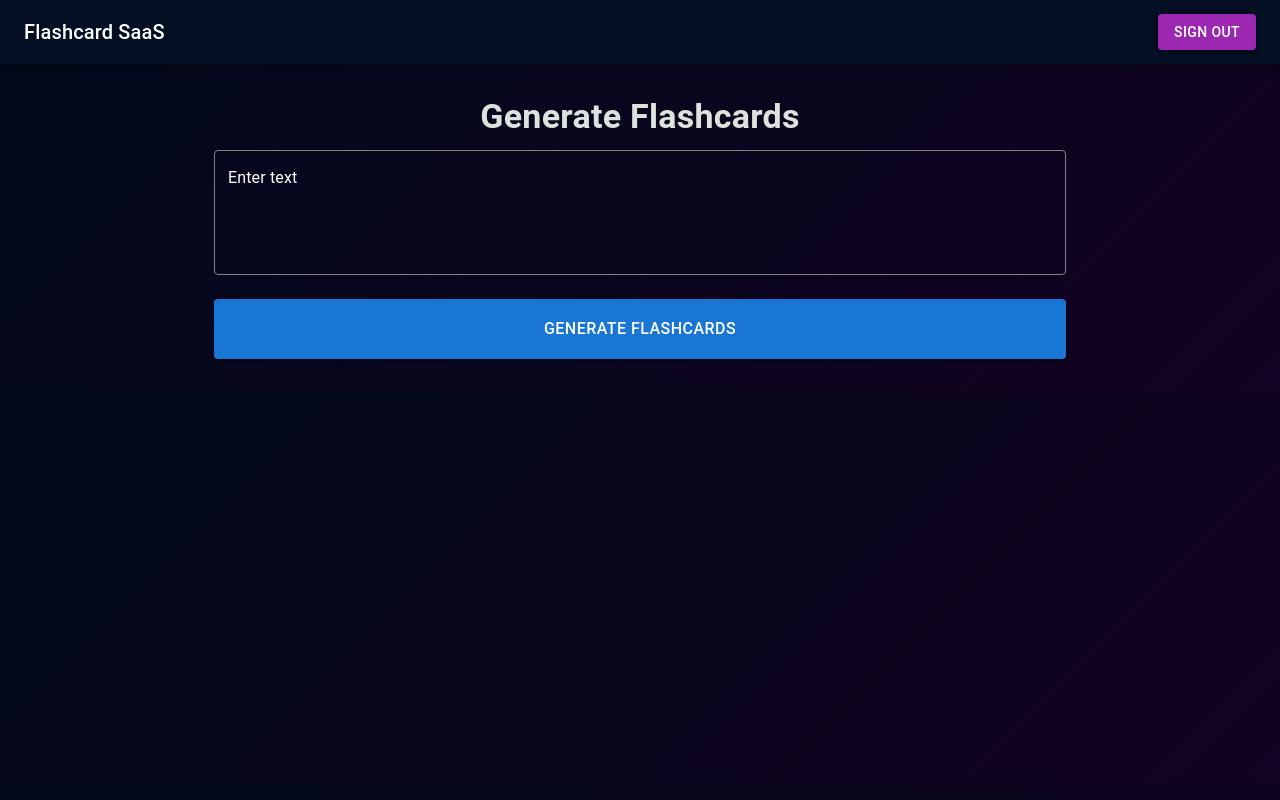
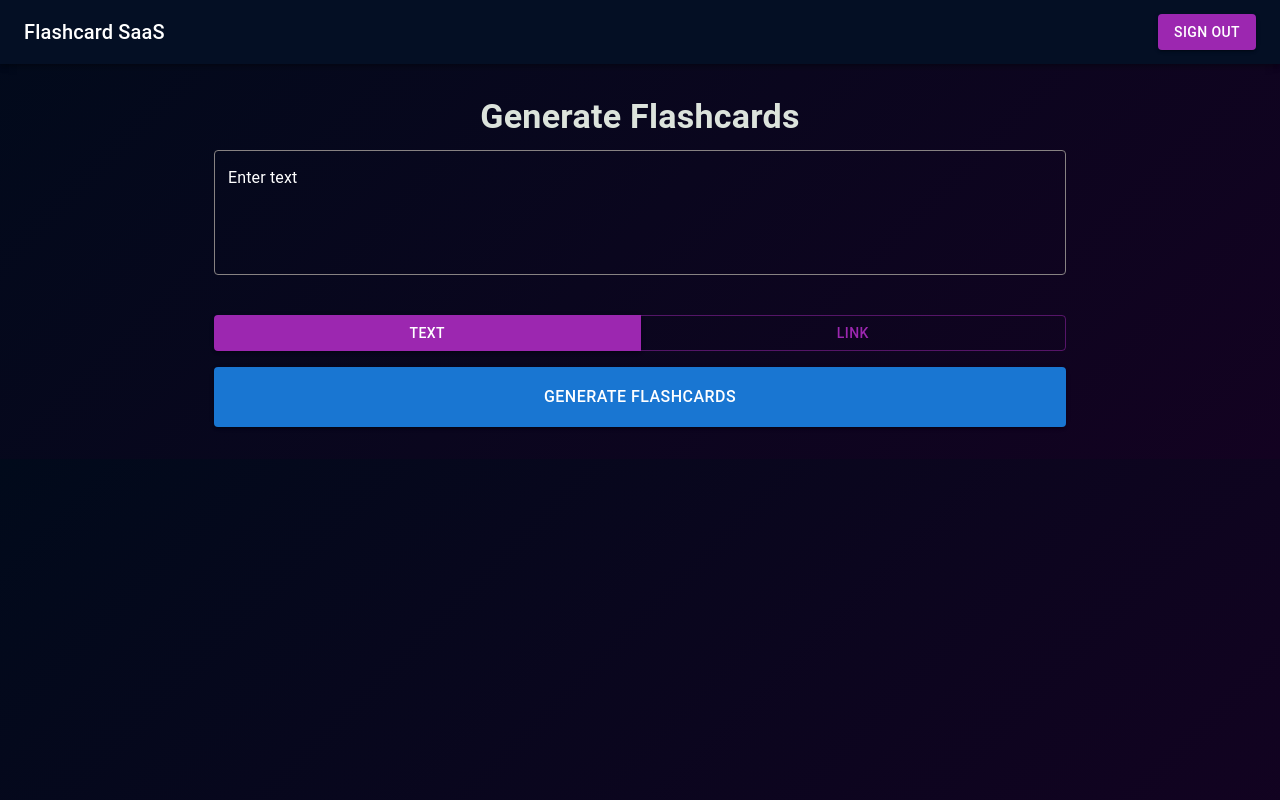
Before and after one commit to ricozama121803/HeadstarterTeam-flashcard-saas, a Next.js app: page /generate-flashcard in a window 1280 px wide. Built offline with nearby package versions, Linux system fonts and the light colour scheme; no server answers; sample sign-in values are in the browser's storage.

Commit message:
Added button group to select submission type

```diff
--- a/app/generate-flashcard/page.js
+++ b/app/generate-flashcard/page.js
@@ -15,6 +15,7 @@ import {
   DialogContent,
   DialogContentText,
   DialogActions,
+  ButtonGroup,
 } from "@mui/material";
 import FlashcardsGrid from "../flashcard/flashcardGrid";
 import { db, collection, addDoc } from '/firebase';
@@ -33,6 +34,7 @@ export default function Generate() {
   const [flashcards, setFlashcards] = useState([]);
   const [setName, setSetName] = useState("");
   const [dialogOpen, setDialogOpen] = useState(false);
+  const [submissionType, setSubmissionType] = useState("text");
 
   const router = useRouter();
 
@@ -200,6 +202,22 @@ export default function Generate() {
               },
             }}
           />
+          <ButtonGroup fullWidth sx={{ py: 2, fontSize: "1rem" }}>
+            <Button
+              variant={submissionType==="text" ? "contained" : "outlined"}
+              color="secondary"
+              onClick={()=>{setSubmissionType("text")}}
+            >
+              Text
+            </Button>
+            <Button
+              variant={submissionType==="link" ? "contained" : "outlined"}
+              color="secondary"
+              onClick={()=>{setSubmissionType("link")}}
+            >
+              Link
+            </Button>
+          </ButtonGroup>
           <Button
             variant="contained"
             color="primary"
```
